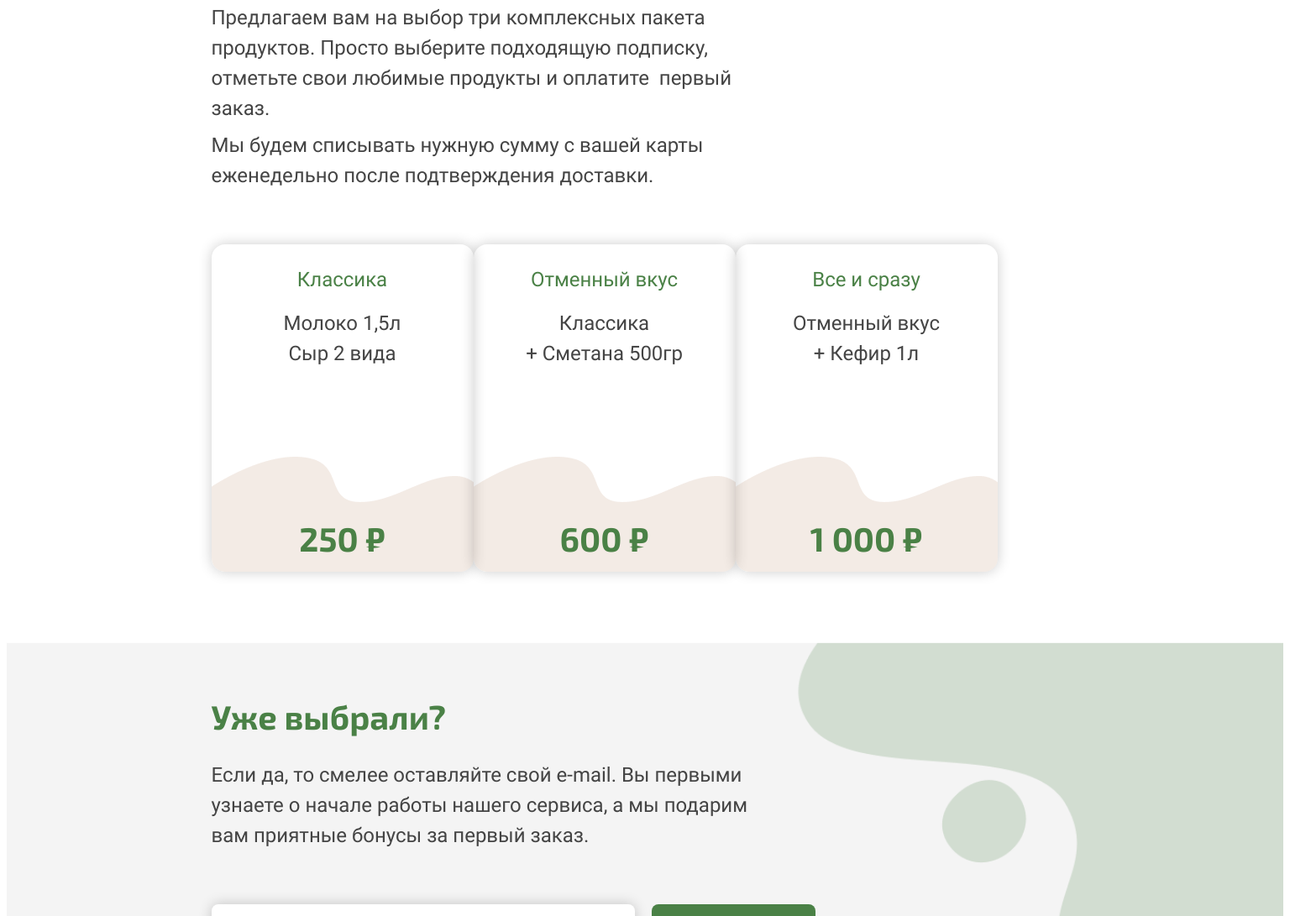
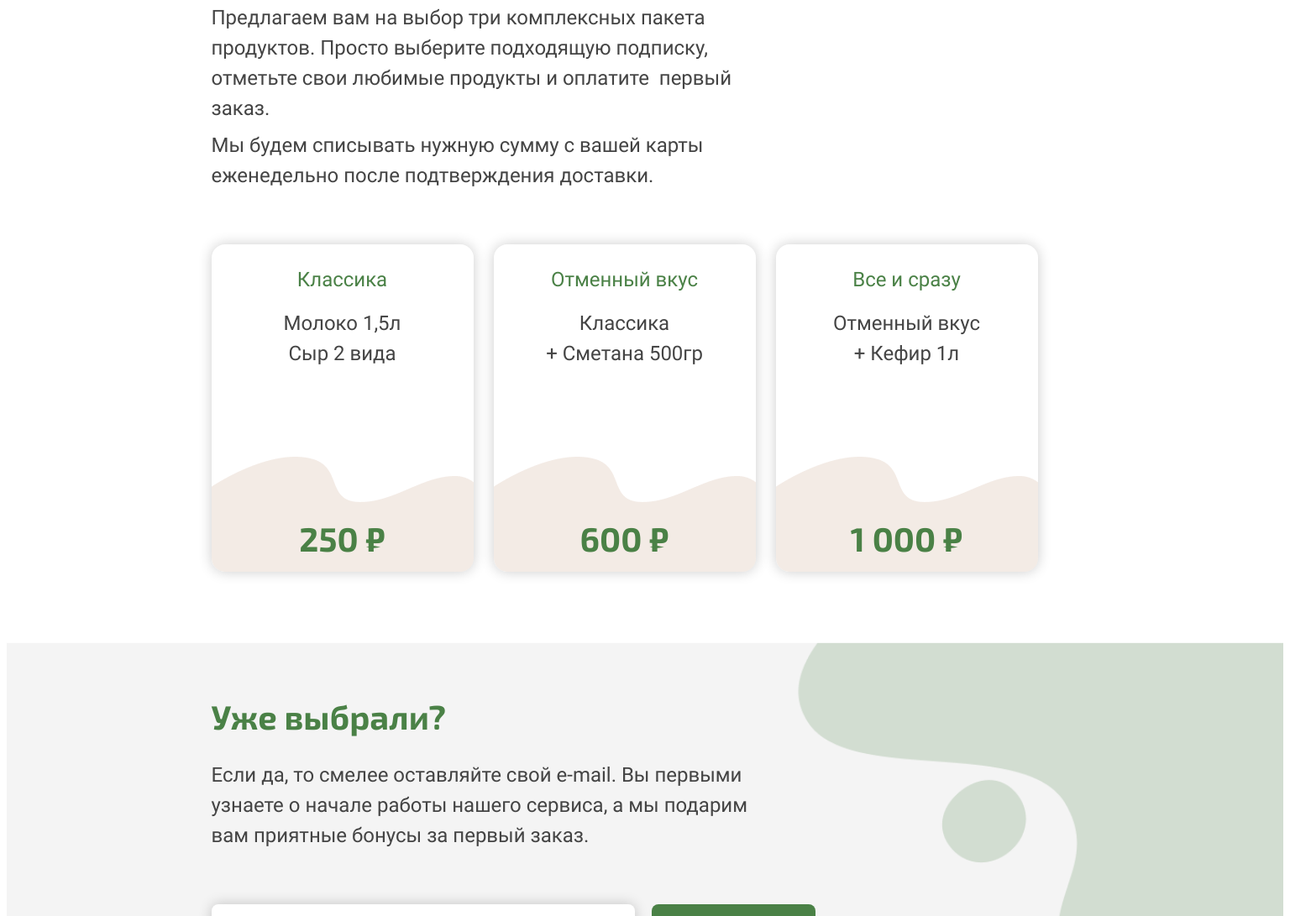
Before and after one commit to Helga-Nikitina/diploma-2, a plain HTML site: page index.html in a window 1536 px wide. Shown: the part 2687-3778 px from the top of the page at 84% size. Drawn offline with Linux system fonts and the light colour scheme.

Commit message:
Update style.css

```diff
--- a/css/style.css
+++ b/css/style.css
@@ -394,6 +394,10 @@ h3 {
 
   .product:nth-child(n+2) {
     margin-left: 56px;
+  }
+
+  .card:nth-child(n+2) {
+    margin-left: 24px;
   }
 
 }
```
